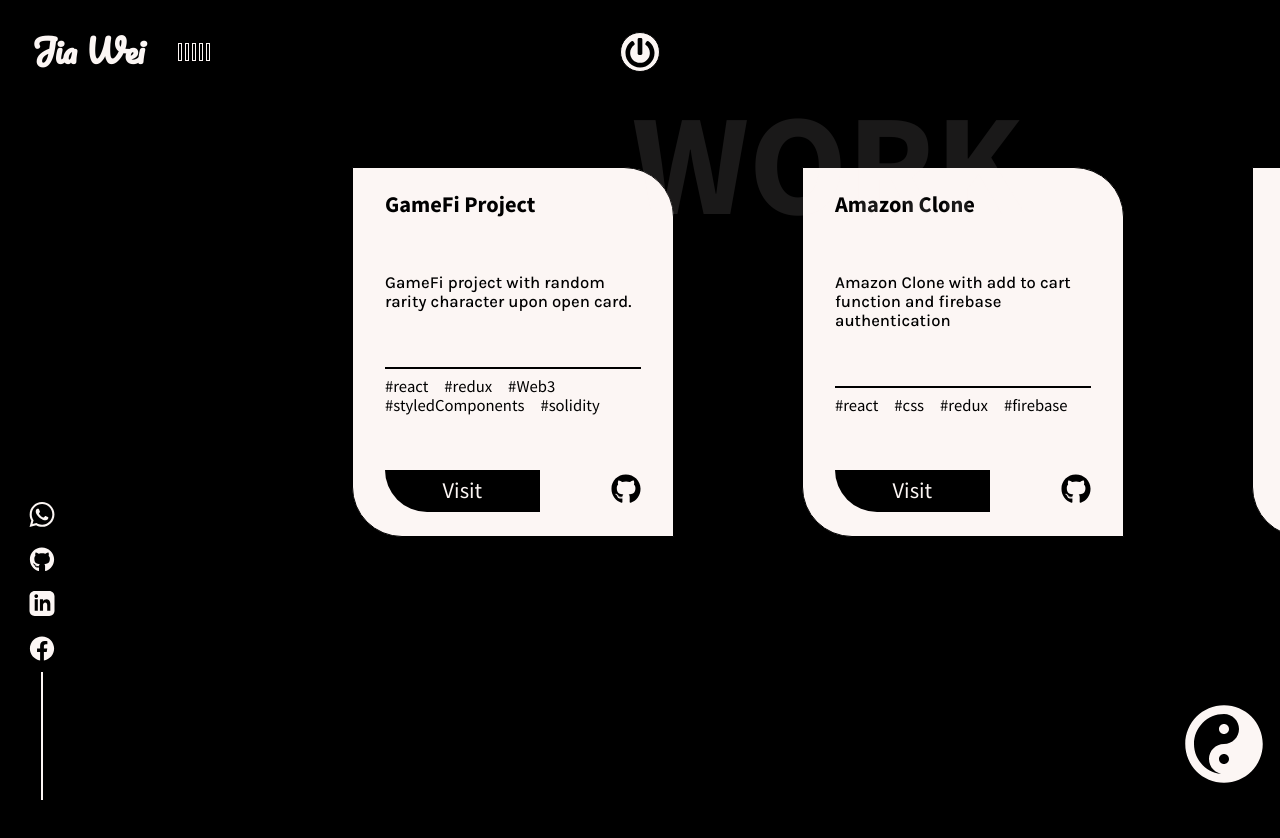
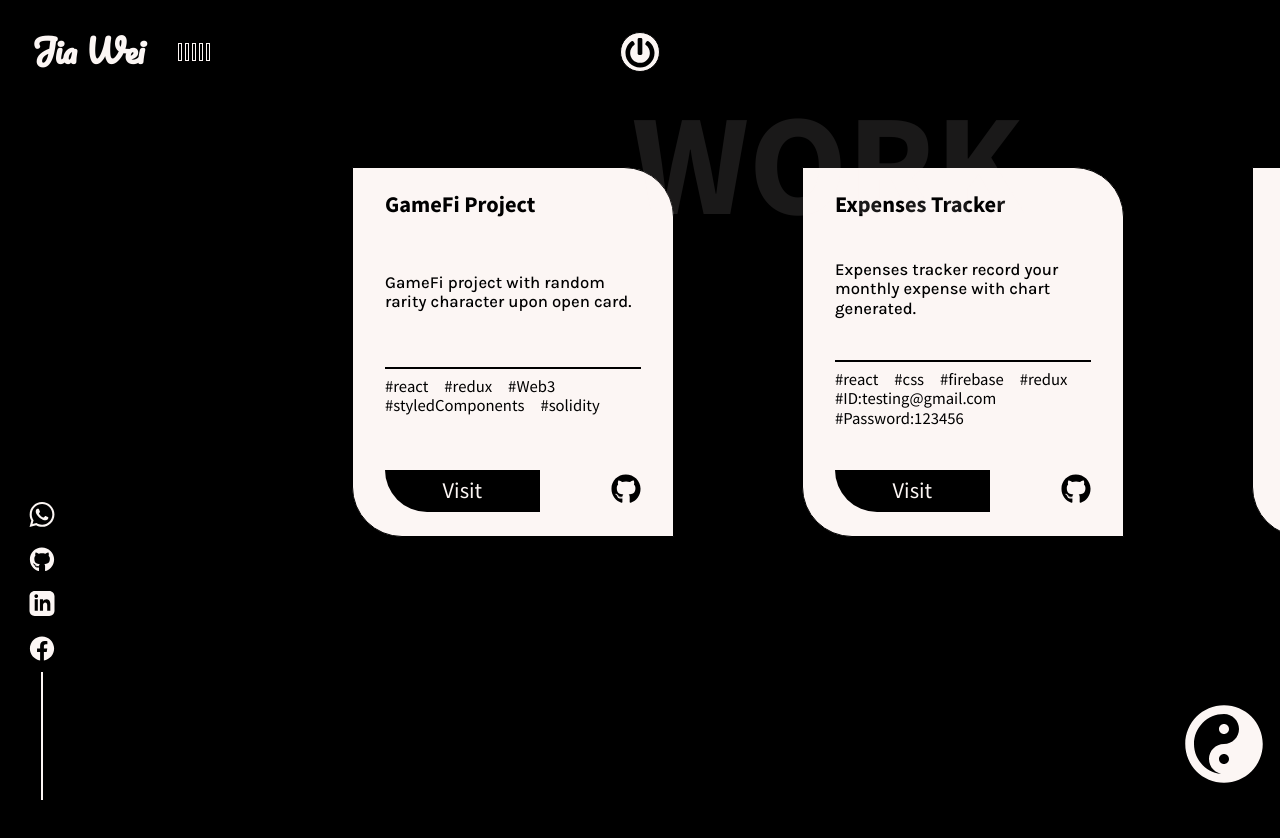
Before and after one commit to jia-wei-00/react-portfolio, a React (Create React App) app: page /work in a window 1280 px wide. Shown: the top 838 px of the page. Built offline with nearby package versions, Linux system fonts and the light colour scheme.

Commit message:
update project

```diff
--- a/src/components/WorkPage.js
+++ b/src/components/WorkPage.js
@@ -14,7 +14,7 @@
 
 const Box = styled(motion.div)`
   background-color: ${(props) => props.theme.body};
-  height: 700vh;
+  height: 800vh;
   position: relative;
   display: flex;
   align-items: center;
--- a/src/data/WorkData.js
+++ b/src/data/WorkData.js
@@ -10,6 +10,23 @@
   },
   {
     id: 2,
+    name: "Expenses Tracker",
+    description:
+      "Expenses tracker record your monthly expense with chart generated.",
+    tags: [
+      "react",
+      "css",
+      "firebase",
+      "redux",
+      "ID:testing@gmail.com",
+      "Password:123456",
+    ],
+
+    demo: "https://expenses-tracker-jia-wei-00.vercel.app/",
+    github: "https://github.com/jia-wei-00/expenses-tracker",
+  },
+  {
+    id: 3,
     name: "Amazon Clone",
     description:
       "Amazon Clone with add to cart function and firebase authentication",
@@ -19,7 +36,7 @@
     github: "https://github.com/jia-wei-00/amazon-clone/",
   },
   {
-    id: 3,
+    id: 4,
     name: "Group Chat App",
     description: "A group chat app using firebase google authentication.",
     tags: ["react", "redux", "firebase", "styledComponents"],
@@ -28,7 +45,7 @@
     github: "https://github.com/jia-wei-00/group_chat_app/",
   },
   {
-    id: 4,
+    id: 5,
     name: "Whatsapp Clone",
     description: "Whatsapp clone using MERN stack.",
     tags: ["react", "mongodb", "redux", "nodejs", "expressjs"],
@@ -37,7 +54,7 @@
     github: "https://github.com/jia-wei-00/whatsapp-mern/",
   },
   {
-    id: 5,
+    id: 6,
     name: "PHP Project",
     description:
       "Create template to view member's specific details, update and delete template. Can download excel sheets for each template created.",
@@ -47,7 +64,7 @@
     github: "https://github.com/jia-wei-00/PHP-project/",
   },
   {
-    id: 6,
+    id: 7,
     name: "Linkedin Clone",
     description:
       "Linkedin clone with firebase google authentication and post article function.",
@@ -57,7 +74,7 @@
     github: "https://github.com/jia-wei-00/linkedin-clone/",
   },
   {
-    id: 7,
+    id: 8,
     name: "Tesla Clone",
     description: "Tesla clone frontpage with menu using react and redux",
     tags: ["react", "redux", "styledComponents"],
@@ -66,7 +83,7 @@
     github: "https://github.com/jia-wei-00/tesla-clone/",
   },
   {
-    id: 8,
+    id: 9,
     name: "Portfolio 1",
     description: "Portfolio 1 design",
     tags: ["react", "styledComponents"],
@@ -75,7 +92,7 @@
     github: "https://github.com/jia-wei-00/portfolio-website/",
   },
   {
-    id: 9,
+    id: 10,
     name: "Portfolio 2",
     description: "Portfolio 2 design",
     tags: ["react", "styledComponents"],
@@ -84,7 +101,7 @@
     github: "https://github.com/jia-wei-00/Web-Resume/",
   },
   {
-    id: 10,
+    id: 11,
     name: "FYP Project",
     description:
       "University final year game project. To raise awareness of epidemiology.",
@@ -94,7 +111,7 @@
     preview: "https://jiawei01.itch.io/tridemic",
   },
   {
-    id: 11,
+    id: 12,
     name: "Game Portfolio",
     description: "A simple game portfolio created by unity.",
     tags: ["unity", "c#"],
@@ -103,7 +120,7 @@
     preview: "https://jiawei01.itch.io/portfolio",
   },
   {
-    id: 12,
+    id: 13,
     name: "React Calculator",
     description: "A simple calculator build with react.",
     tags: ["react", "css"],
```
